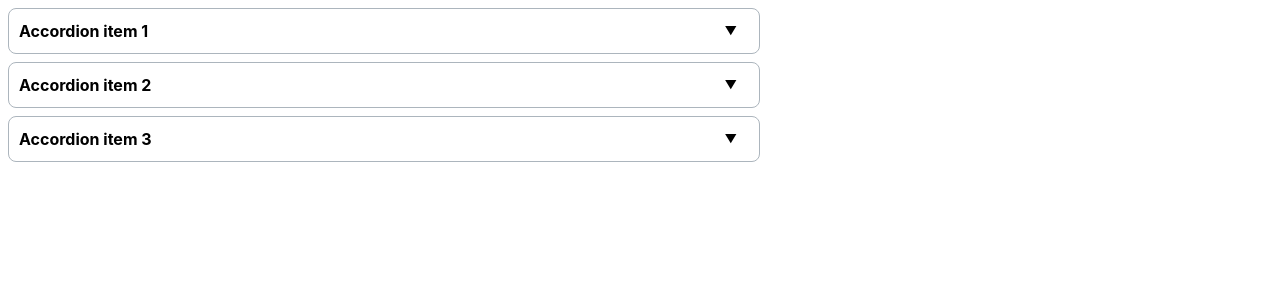
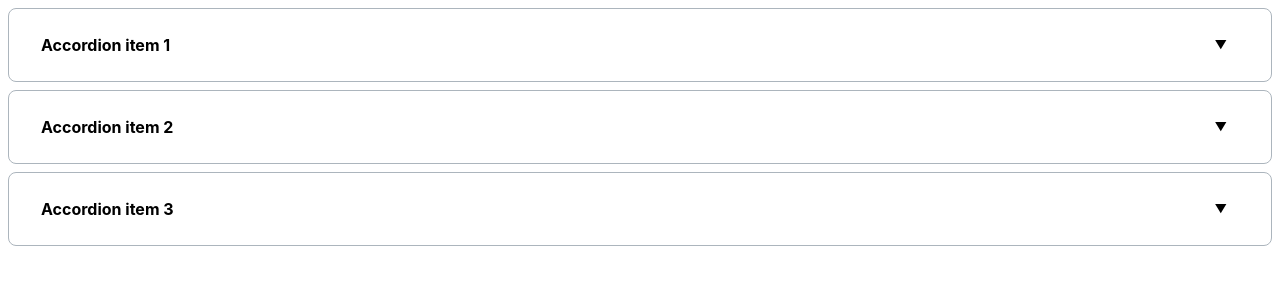
Before and after one commit to js-tasks-ru/htmlcss-20240216_akbashev-ar6, a website: page 03-lection1/02-accordion/index.html in a window 1280 px wide. Drawn offline with Linux system fonts and the light colour scheme; files that its build step writes are made by us from their sources; a web font is replaced by a local one.

Commit message:
Исправление замечаний 3

```diff
--- a/03-lection1/02-accordion/accordion.css
+++ b/03-lection1/02-accordion/accordion.css
@@ -1,8 +1,7 @@
-.accordion__item {
-  width: 730px;
+.accordion__details {
   border: 1px solid var(--grey-3);
   border-radius: 8px;
-  padding: 10px 10px;
+  padding: 24px 32px;
   margin-bottom: 8px;
 }
 
--- a/03-lection1/02-accordion/index.html
+++ b/03-lection1/02-accordion/index.html
@@ -6,23 +6,18 @@
     </head>
     <body>
         <div class="accordion">
-            <div class="accordion__item">
             <details class='accordion__details'>
                 <summary class='accordion__summary'>Accordion item 1</summary>
                 <p class='accordion__content'>
                     Lorem ipsum dolor sit amet, consectetur adipisicing elit. Vel, nihil!
                 </p>
             </details>
-            </div>
-            <div class="accordion__item">
             <details class='accordion__details'>
                 <summary class='accordion__summary'>Accordion item 2</summary>
                 <p class='accordion__content'>
                     Lorem ipsum dolor sit amet, consectetur adipisicing elit. Quae ipsam cumque provident non quasi? Sequi accusamus omnis voluptatem beatae iusto?
                 </p>
             </details>
-            </div>
-            <div class="accordion__item">
             <details class='accordion__details'>
                 <summary class='accordion__summary'>Accordion item 3</summary>
                 <p class='accordion__content'>
@@ -30,6 +25,5 @@
                 </p>
             </details>
         </div>
-        </div>
     </body>
 </html>
```
Lines whose indentation alone changed are shown as unchanged.
